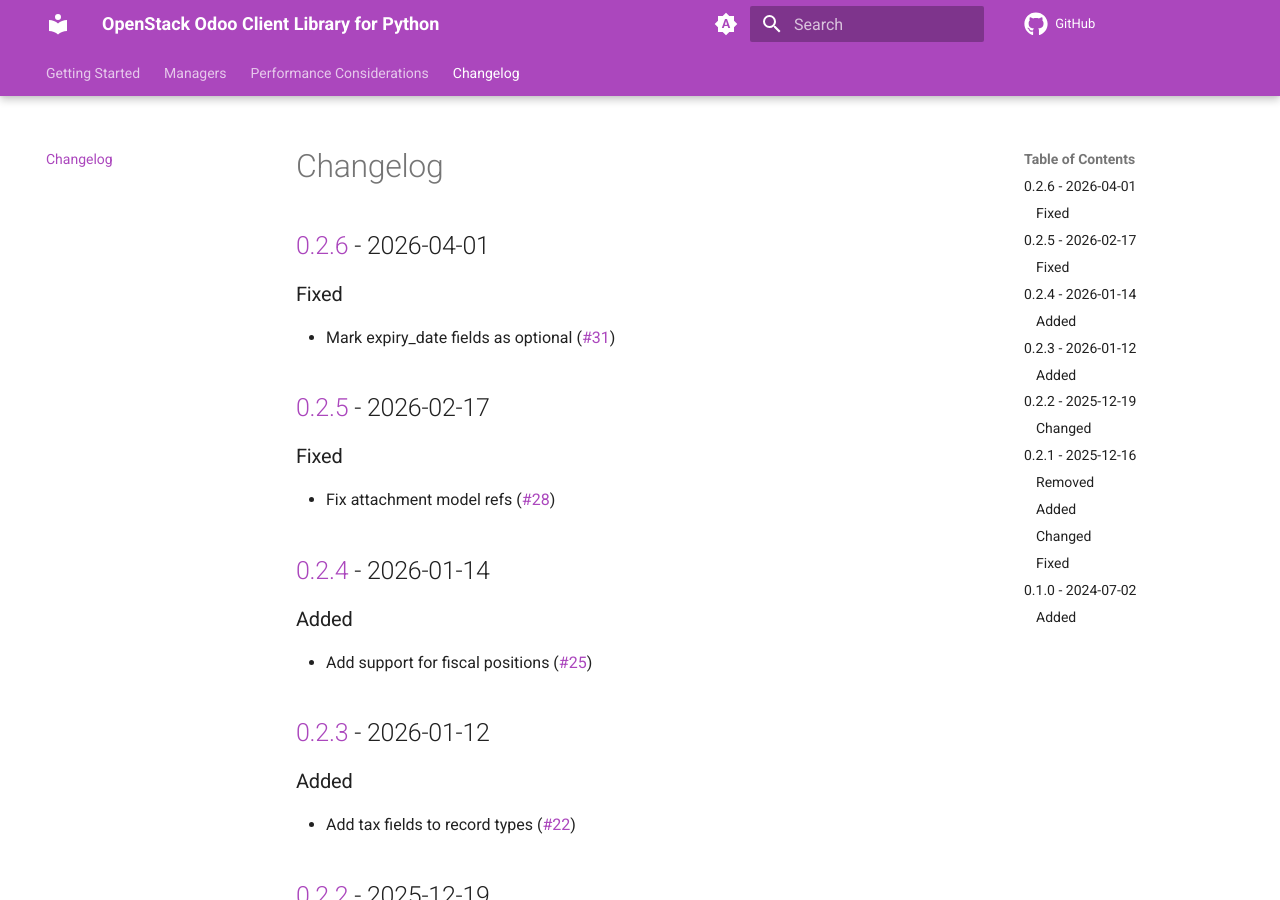
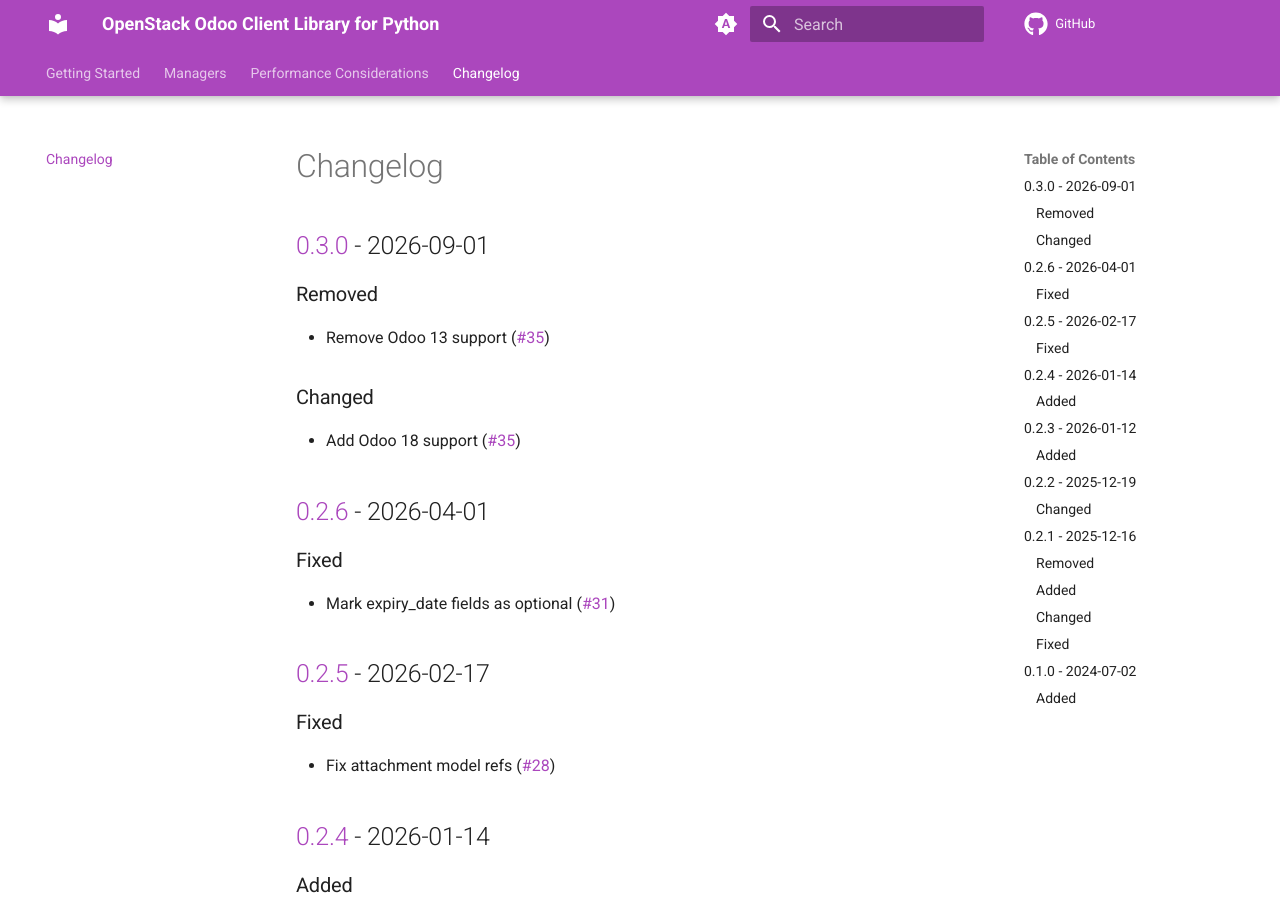
Before and after one commit to catalyst-cloud/python-openstack-odooclient, an MkDocs documentation site: the page built from docs/changelog.md, in a window 1280 px wide and 900 px high. Built offline with MkDocs 1.6.1 and Material for MkDocs 9.7.7, drawn with Linux system fonts in a browser that asks for light colours; comment, search, counter and statistics services are not loaded; the version menu is left out.

Commit message:
Tag v0.3.0 (#37)
Co-authored-by: Callum Dickinson <callum.dickinson@catalystcloud.nz>

```diff
--- a/docs/changelog.md
+++ b/docs/changelog.md
@@ -1,6 +1,17 @@
 # Changelog
 
 <!-- towncrier release notes start -->
+
+## [0.3.0](https://github.com/catalyst-cloud/python-openstack-odooclient/releases/tag/0.3.0) - 2026-09-01
+
+### Removed
+
+- Remove Odoo 13 support ([#35](https://github.com/catalyst-cloud/python-openstack-odooclient/pull/35))
+
+### Changed
+
+- Add Odoo 18 support ([#35](https://github.com/catalyst-cloud/python-openstack-odooclient/pull/35))
+
 
 ## [0.2.6](https://github.com/catalyst-cloud/python-openstack-odooclient/releases/tag/0.2.6) - 2026-04-01
 
```
